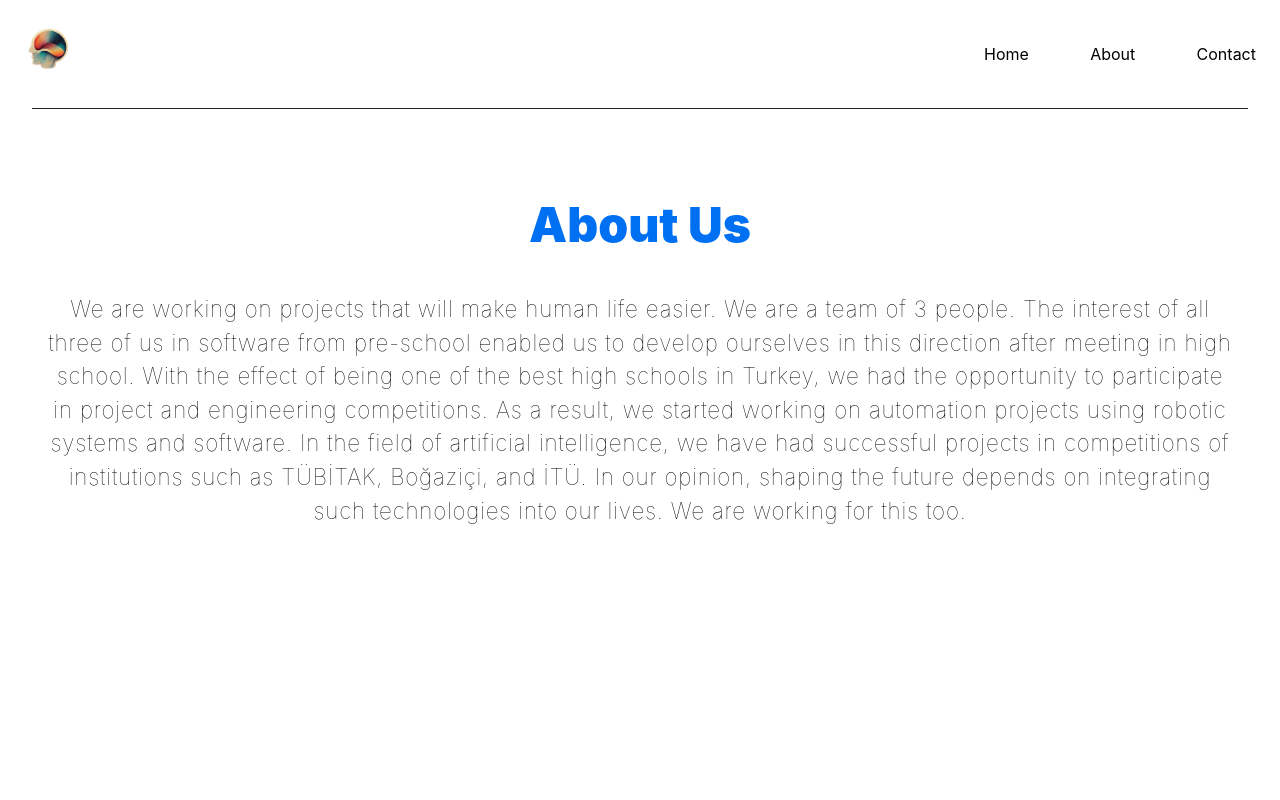
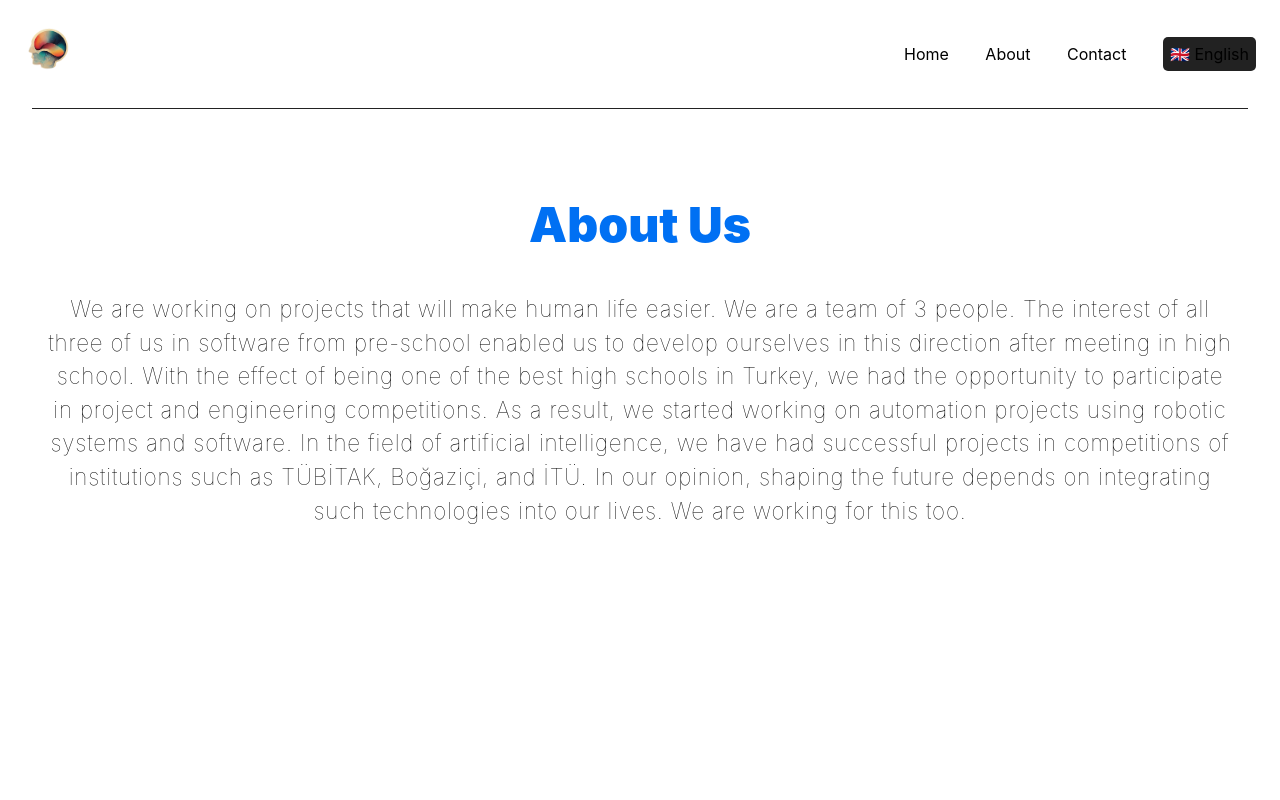
Before and after one commit to 3f-s/KORTEKS-Site, a Next.js app: page /about in a window 1280 px wide. Shown: the top 800 px of the page. Built offline with nearby package versions, Linux system fonts and the light colour scheme.

Commit message:
multi language support updated

```diff
--- a/pages/about.tsx
+++ b/pages/about.tsx
@@ -22,6 +22,7 @@ export default function About() {
    useEffect(() => {
       setLocale(navigator.language.split(/[-_]/)[0]);
    }, []);
+   const [isSelectBoxOpen, setIsSelectBoxOpen] = useState(false);
    return (
       <div className={styles.container}>
          <Head>
@@ -72,6 +73,46 @@ export default function About() {
                         ? "İletişim"
                         : "Contact"}
                   </a>
+                  <div
+                     className={styles.selectLanguage}
+                     onClick={() => setIsSelectBoxOpen(!isSelectBoxOpen)}
+                  >
+                     <span>
+                        {locale === "en"
+                           ? "🇬🇧 English"
+                           : locale === "tr"
+                           ? "🇹🇷 Türkçe"
+                           : "🇫🇷 Français"}
+                     </span>
+                     {isSelectBoxOpen && (
+                        <div className={styles.languageOptions}>
+                           <span
+                              className={styles.languageOption}
+                              onClick={() => {
+                                 setLocale("en");
+                              }}
+                           >
+                              🇬🇧 English
+                           </span>
+                           <span
+                              className={styles.languageOption}
+                              onClick={() => {
+                                 setLocale("tr");
+                              }}
+                           >
+                              🇹🇷 Türkçe
+                           </span>
+                           <span
+                              className={styles.languageOption}
+                              onClick={() => {
+                                 setLocale("fr");
+                              }}
+                           >
+                              🇫🇷 Français
+                           </span>
+                        </div>
+                     )}
+                  </div>
                </div>
             </div>
             <div className={styles.divider}></div>
--- a/styles/About.module.css
+++ b/styles/About.module.css
@@ -27,7 +27,7 @@
    display: flex;
    justify-content: space-between;
    align-items: center;
-   width: 17rem;
+   width: 22rem;
 }
 
 .footer {
@@ -146,3 +146,42 @@
       filter: grayscale(100%);
    }
 }
+
+.selectLanguage {
+   background-color: #222;
+   padding: 2%;
+   border-radius: 5px;
+   display: flex;
+   justify-content: center;
+   align-items: center;
+   cursor: pointer;
+   flex-direction: column;
+   -webkit-touch-callout: none; /* iOS Safari */
+   user-select: none;
+}
+
+.languageOptions {
+   position: absolute;
+   display: flex;
+   top: 11%;
+   background-color: #222;
+   padding: 0.5%;
+   border-radius: 5px;
+   display: flex;
+   justify-content: center;
+   flex-direction: column;
+   /*disable text selection*/
+   width: 7%;
+   -webkit-touch-callout: none; /* iOS Safari */
+   user-select: none;
+}
+
+.languageOption {
+   margin-top: 7px;
+   cursor: pointer;
+   transition: 0.3s;
+}
+
+.languageOption:hover {
+   color: rgb(166, 166, 166);
+}
--- a/styles/Contact.module.css
+++ b/styles/Contact.module.css
@@ -27,7 +27,7 @@
    display: flex;
    justify-content: space-between;
    align-items: center;
-   width: 17rem;
+   width: 22rem;
 }
 
 .footer {
@@ -294,3 +294,42 @@
       border: 1px solid #0070f3;
    }
 }
+
+.selectLanguage {
+   background-color: #222;
+   padding: 2%;
+   border-radius: 5px;
+   display: flex;
+   justify-content: center;
+   align-items: center;
+   cursor: pointer;
+   flex-direction: column;
+   -webkit-touch-callout: none; /* iOS Safari */
+   user-select: none;
+}
+
+.languageOptions {
+   position: absolute;
+   display: flex;
+   top: 11%;
+   background-color: #222;
+   padding: 0.5%;
+   border-radius: 5px;
+   display: flex;
+   justify-content: center;
+   flex-direction: column;
+   /*disable text selection*/
+   width: 7%;
+   -webkit-touch-callout: none; /* iOS Safari */
+   user-select: none;
+}
+
+.languageOption {
+   margin-top: 7px;
+   cursor: pointer;
+   transition: 0.3s;
+}
+
+.languageOption:hover {
+   color: rgb(166, 166, 166);
+}
--- a/styles/Home.module.css
+++ b/styles/Home.module.css
@@ -17,6 +17,7 @@
    text-decoration: none;
    font-size: 1rem;
    transition: 0.3s;
+   margin-right: 1rem;
 }
 .navBar a:hover {
    color: #0070f3;
@@ -26,7 +27,7 @@
    display: flex;
    justify-content: space-between;
    align-items: center;
-   width: 17rem;
+   width: 22rem;
 }
 
 .footer {
@@ -208,3 +209,42 @@
       filter: grayscale(100%);
    }
 }
+
+.selectLanguage {
+   background-color: #222;
+   padding: 2%;
+   border-radius: 5px;
+   display: flex;
+   justify-content: center;
+   align-items: center;
+   cursor: pointer;
+   flex-direction: column;
+   -webkit-touch-callout: none; /* iOS Safari */
+   user-select: none;
+}
+
+.languageOptions {
+   position: absolute;
+   display: flex;
+   top: 11%;
+   background-color: #222;
+   padding: 0.5%;
+   border-radius: 5px;
+   display: flex;
+   justify-content: center;
+   flex-direction: column;
+   /*disable text selection*/
+
+   -webkit-touch-callout: none; /* iOS Safari */
+   user-select: none;
+}
+
+.languageOption {
+   margin-top: 7px;
+   cursor: pointer;
+   transition: 0.3s;
+}
+
+.languageOption:hover {
+   color: rgb(166, 166, 166);
+}
```
Also changed, not shown: pages/contact.tsx (+41 -0 lines), pages/index.tsx (+44 -9 lines).
